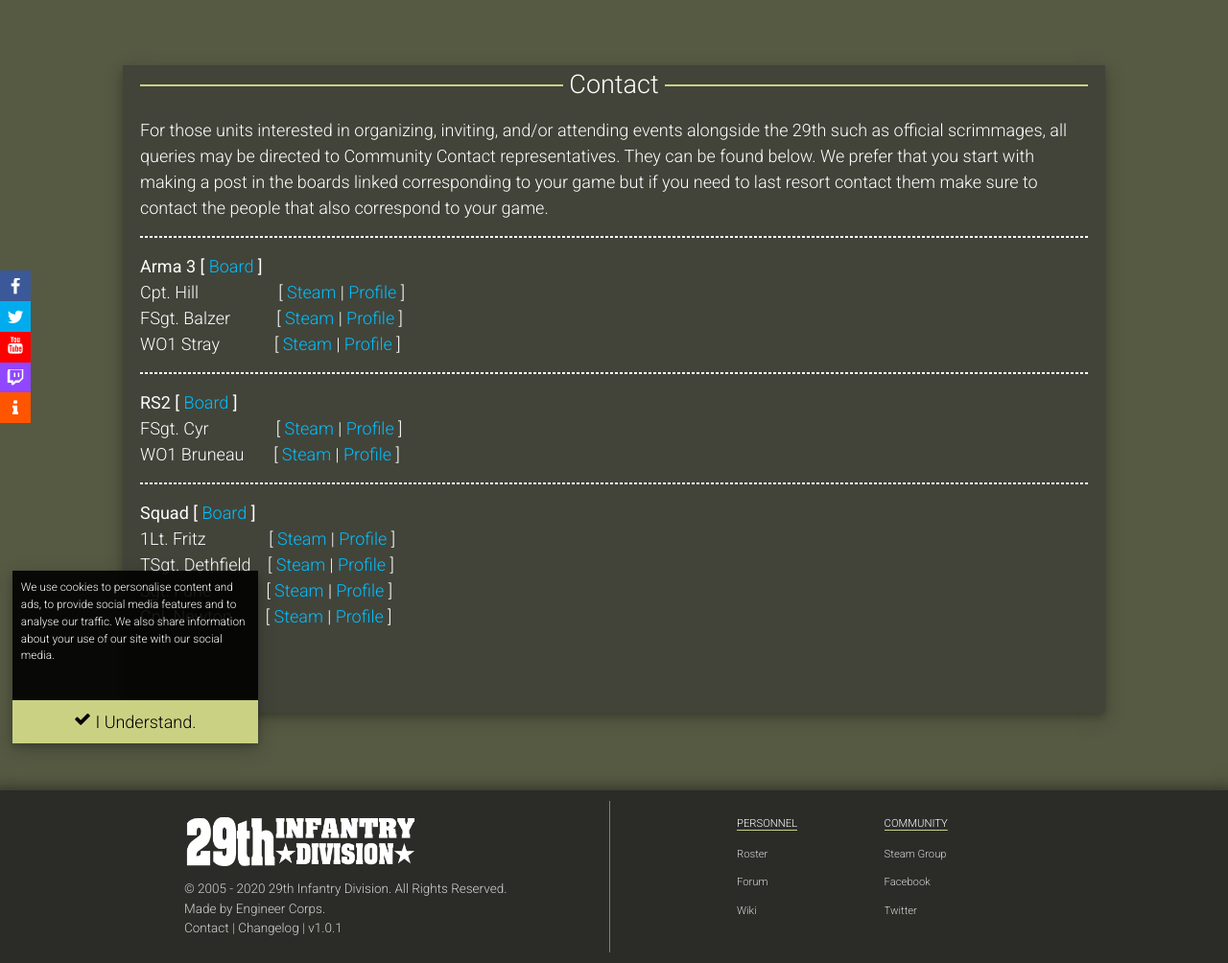
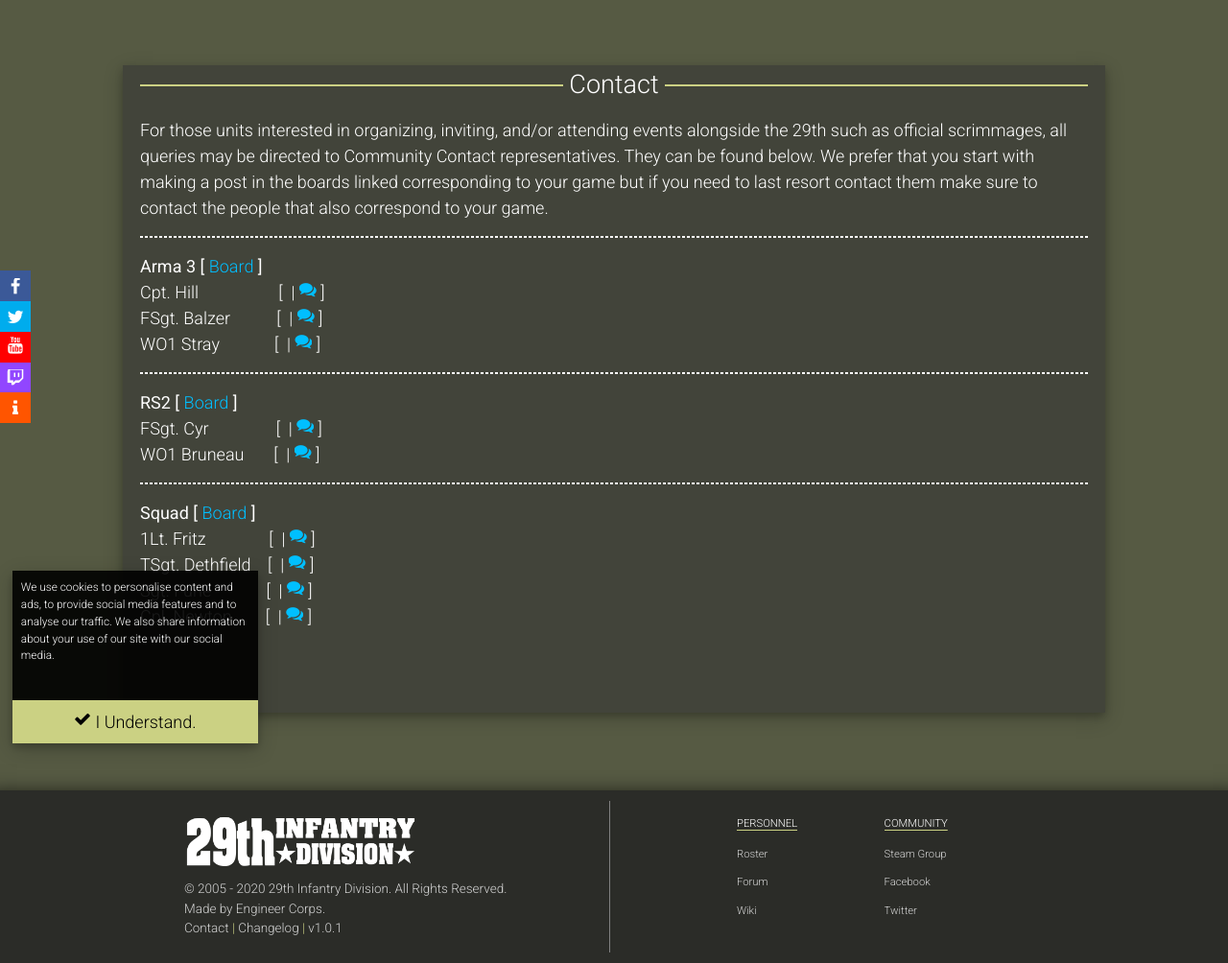
Before and after one commit to Xegion/29th.github.io, a Jekyll site: the page built from contact.html, in a window 1280 px wide, cut to the strip 112-1116 px from the top of the page. Shown: the whole strip at 96% size. Built offline with Jekyll 4.4.1, drawn with Linux system fonts in a browser that asks for light colours.

Commit message:
Add files via upload

```diff
--- a/contact.html
+++ b/contact.html
@@ -12,32 +12,32 @@ title: Contact
 			<br>
 			<b>Chief of Signal Corps</b>
 			<br>
-			MSgt. Conrad&nbsp;&nbsp;&nbsp;&nbsp;&nbsp;&nbsp;&nbsp;&nbsp;&nbsp;<a href="https://steamcommunity.com/id/VulgarPlatypus/" target="_blank">Steam</a> | <a href="https://forums.29th.org/profile/44/MSgt.%20Conrad" target="_blank">Profile</a>-->
+			MSgt. Conrad&nbsp;&nbsp;&nbsp;&nbsp;&nbsp;&nbsp;&nbsp;&nbsp;&nbsp;<a href="https://steamcommunity.com/id/VulgarPlatypus/" target="_blank"><span class="fa fa-steam-symbol steam-contact"></span></a> | <a href="https://forums.29th.org/profile/44/MSgt.%20Conrad" target="_blank"><span class="fa fa-comments profile-contact"></span></a>-->
 			<hr id="about_rules_divider_two">
 			<p class="cl-text-other">
 			<b>Arma 3 [ <a href="https://forums.29th.org/categories/%5Bpublic-relations%5D-arma-3" target="_blank">Board</a> ]</b>
 			<br>
-			Cpt. Hill&nbsp;&nbsp;&nbsp;&nbsp;&nbsp;&nbsp;&nbsp;&nbsp;&nbsp;&nbsp;&nbsp;&nbsp;&nbsp;&nbsp;&nbsp;&nbsp;&nbsp;&nbsp;&nbsp;[ <a href="https://steamcommunity.com/id/rellikplug/" target="_blank">Steam</a> | <a href="https://forums.29th.org/profile/19/Cpt.%20Hill" target="_blank">Profile</a> ]
+			Cpt. Hill&nbsp;&nbsp;&nbsp;&nbsp;&nbsp;&nbsp;&nbsp;&nbsp;&nbsp;&nbsp;&nbsp;&nbsp;&nbsp;&nbsp;&nbsp;&nbsp;&nbsp;&nbsp;&nbsp;[ <a href="https://steamcommunity.com/id/rellikplug/" target="_blank"><span class="fa fa-steam-symbol steam-contact"></span></a> | <a href="https://forums.29th.org/profile/19/Cpt.%20Hill" target="_blank"><span class="fa fa-comments profile-contact"></span></a> ]
 			<br>
-			FSgt. Balzer&nbsp;&nbsp;&nbsp;&nbsp;&nbsp;&nbsp;&nbsp;&nbsp;&nbsp;&nbsp;&nbsp;[ <a href="https://steamcommunity.com/profiles/76561197973258018" target="_blank">Steam</a> | <a href="https://forums.29th.org/profile/22/FSgt.%20Balzer" target="_blank">Profile</a> ]
+			FSgt. Balzer&nbsp;&nbsp;&nbsp;&nbsp;&nbsp;&nbsp;&nbsp;&nbsp;&nbsp;&nbsp;&nbsp;[ <a href="https://steamcommunity.com/profiles/76561197973258018" target="_blank"><span class="fa fa-steam-symbol steam-contact"></span></a> | <a href="https://forums.29th.org/profile/22/FSgt.%20Balzer" target="_blank"><span class="fa fa-comments profile-contact"></span></a> ]
 			<br>
-			WO1 Stray&nbsp;&nbsp;&nbsp;&nbsp;&nbsp;&nbsp;&nbsp;&nbsp;&nbsp;&nbsp;&nbsp;&nbsp;&nbsp;[ <a href="https://steamcommunity.com/id/lordretro/" target="_blank">Steam</a> | <a href="https://forums.29th.org/profile/4345/WO1%20Stray" target="_blank">Profile</a> ]</p>
+			WO1 Stray&nbsp;&nbsp;&nbsp;&nbsp;&nbsp;&nbsp;&nbsp;&nbsp;&nbsp;&nbsp;&nbsp;&nbsp;&nbsp;[ <a href="https://steamcommunity.com/id/lordretro/" target="_blank"><span class="fa fa-steam-symbol steam-contact"></span></a> | <a href="https://forums.29th.org/profile/4345/WO1%20Stray" target="_blank"><span class="fa fa-comments profile-contact"></span></a> ]</p>
 			<hr id="about_rules_divider_two">
 			<p class="cl-text-other"><b>RS2 [ <a href="https://forums.29th.org/categories/%5Bpublic-relations%5D-rising-storm-2%3A-vietnam" target="_blank">Board</a> ]</b>
 			<br>
-			FSgt. Cyr&nbsp;&nbsp;&nbsp;&nbsp;&nbsp;&nbsp;&nbsp;&nbsp;&nbsp;&nbsp;&nbsp;&nbsp;&nbsp;&nbsp;&nbsp;&nbsp;[ <a href="https://steamcommunity.com/id/yopuii/" target="_blank">Steam</a> | <a href="https://forums.29th.org/profile/14/FSgt.%20Cyr" target="_blank">Profile</a> ]
+			FSgt. Cyr&nbsp;&nbsp;&nbsp;&nbsp;&nbsp;&nbsp;&nbsp;&nbsp;&nbsp;&nbsp;&nbsp;&nbsp;&nbsp;&nbsp;&nbsp;&nbsp;[ <a href="https://steamcommunity.com/id/yopuii/" target="_blank"><span class="fa fa-steam-symbol steam-contact"></span></a> | <a href="https://forums.29th.org/profile/14/FSgt.%20Cyr" target="_blank"><span class="fa fa-comments profile-contact"></span></a> ]
 			<br>
-			WO1 Bruneau&nbsp;&nbsp;&nbsp;&nbsp;&nbsp;&nbsp;&nbsp;[ <a href="https://steamcommunity.com/id/Bruneau/" target="_blank">Steam</a> | <a href="https://forums.29th.org/profile/4064/WO1%20Bruneau" target="_blank">Profile</a> ]</p>
+			WO1 Bruneau&nbsp;&nbsp;&nbsp;&nbsp;&nbsp;&nbsp;&nbsp;[ <a href="https://steamcommunity.com/id/Bruneau/" target="_blank"><span class="fa fa-steam-symbol steam-contact"></span></a> | <a href="https://forums.29th.org/profile/4064/WO1%20Bruneau" target="_blank"><span class="fa fa-comments profile-contact"></span></a> ]</p>
 			<hr id="about_rules_divider_two">
 			<p class="cl-text-other"><b>Squad [ <a href="https://forums.29th.org/categories/%5Bpublic-relations%5D-squad" target="_blank">Board</a> ]</b>
 			<br>
-			1Lt. Fritz&nbsp;&nbsp;&nbsp;&nbsp;&nbsp;&nbsp;&nbsp;&nbsp;&nbsp;&nbsp;&nbsp;&nbsp;&nbsp;&nbsp;&nbsp;[ <a href="https://steamcommunity.com/id/1740AlteFritz1786/" target="_blank">Steam</a> | <a href="https://forums.29th.org/profile/53/1Lt.%20Fritz" target="_blank">Profile</a> ]
+			1Lt. Fritz&nbsp;&nbsp;&nbsp;&nbsp;&nbsp;&nbsp;&nbsp;&nbsp;&nbsp;&nbsp;&nbsp;&nbsp;&nbsp;&nbsp;&nbsp;[ <a href="https://steamcommunity.com/id/1740AlteFritz1786/" target="_blank"><span class="fa fa-steam-symbol steam-contact"></span></a> | <a href="https://forums.29th.org/profile/53/1Lt.%20Fritz" target="_blank"><span class="fa fa-comments profile-contact"></span></a> ]
 			<br>
-			TSgt. Dethfield&nbsp;&nbsp;&nbsp;&nbsp;[ <a href="https://steamcommunity.com/profiles/76561197978369091" target="_blank">Steam</a> | <a href="https://forums.29th.org/profile/3585/TSgt.%20Dethfield" target="_blank">Profile</a> ]
+			TSgt. Dethfield&nbsp;&nbsp;&nbsp;&nbsp;[ <a href="https://steamcommunity.com/profiles/76561197978369091" target="_blank"><span class="fa fa-steam-symbol steam-contact"></span></a> | <a href="https://forums.29th.org/profile/3585/TSgt.%20Dethfield" target="_blank"><span class="fa fa-comments profile-contact"></span></a> ]
 			<br>
-			Sgt. Furie&nbsp;&nbsp;&nbsp;&nbsp;&nbsp;&nbsp;&nbsp;&nbsp;&nbsp;&nbsp;&nbsp;&nbsp;&nbsp;[ <a href="https://steamcommunity.com/id/Rushonfire/" target="_blank">Steam</a> | <a href="https://forums.29th.org/profile/13826/Sgt.%20Furie" target="_blank">Profile</a> ]
+			Sgt. Furie&nbsp;&nbsp;&nbsp;&nbsp;&nbsp;&nbsp;&nbsp;&nbsp;&nbsp;&nbsp;&nbsp;&nbsp;&nbsp;[ <a href="https://steamcommunity.com/id/Rushonfire/" target="_blank"><span class="fa fa-steam-symbol steam-contact"></span></a> | <a href="https://forums.29th.org/profile/13826/Sgt.%20Furie" target="_blank"><span class="fa fa-comments profile-contact"></span></a> ]
 			<br>
-			Cpl. Newton&nbsp;&nbsp;&nbsp;&nbsp;&nbsp;&nbsp;&nbsp;&nbsp;[ <a href="https://steamcommunity.com/profiles/76561198033420997" target="_blank">Steam</a> | <a href="https://forums.29th.org/profile/16303/Cpl.%20Newton" target="_blank">Profile</a> ]</p>
+			Cpl. Newton&nbsp;&nbsp;&nbsp;&nbsp;&nbsp;&nbsp;&nbsp;&nbsp;[ <a href="https://steamcommunity.com/profiles/76561198033420997" target="_blank"><span class="fa fa-steam-symbol steam-contact"></span></a> | <a href="https://forums.29th.org/profile/16303/Cpl.%20Newton" target="_blank"><span class="fa fa-comments profile-contact"></span></a> ]</p>
 		</p>
 	</div>
 </div>
```
